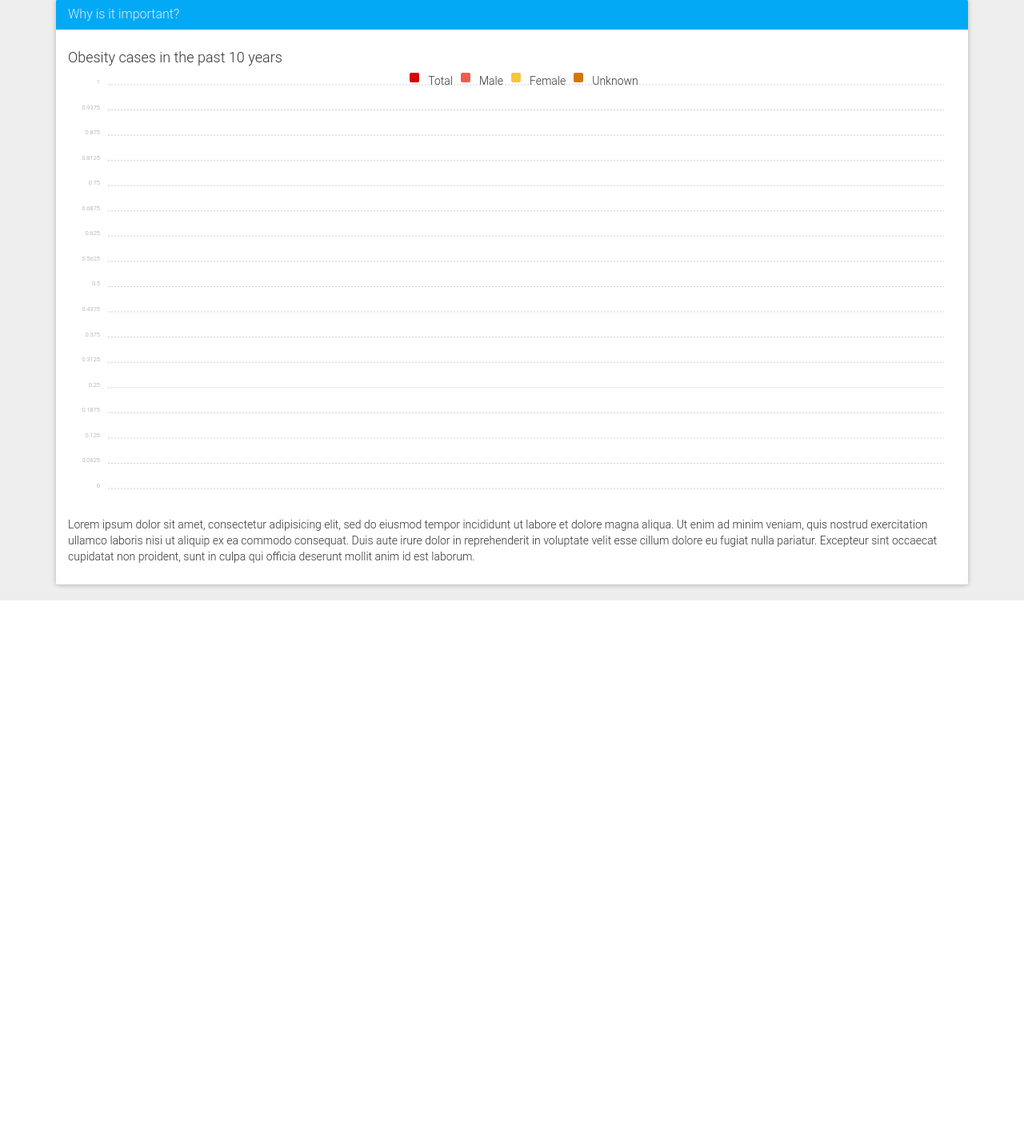
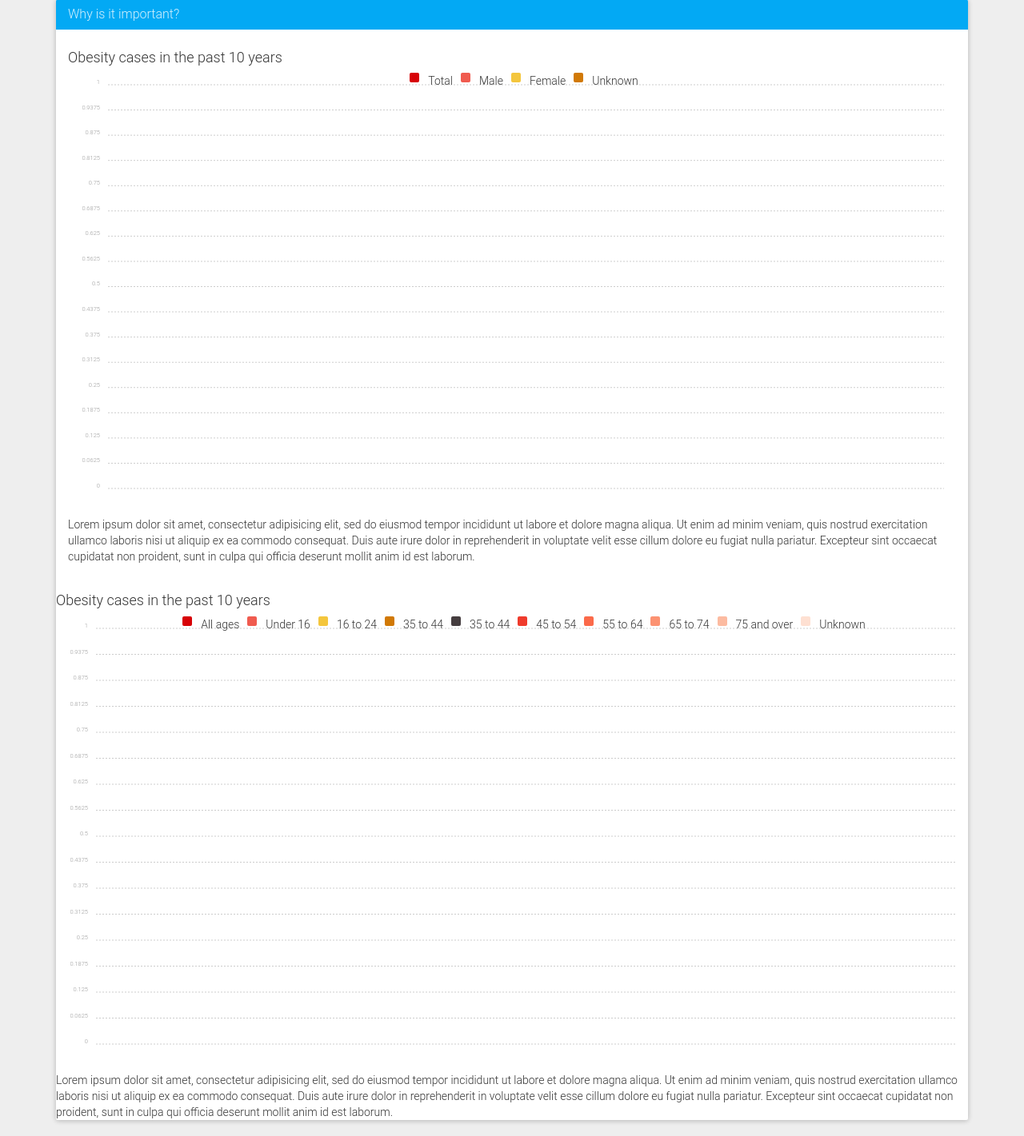
Before and after one commit to elahmo/dsfood, a Flask app: page /presentation in a window 1280 px wide. Shown: the part 478-1899 px from the top of the page at 80% size. Before the commit the page ends 1229 px from the top, so only its background shows below. Run offline with Flask 2, Linux system fonts and the light colour scheme; data that the repository does not hold is empty; some libraries are stand-ins or nearby versions.

```diff
--- a/app/app.py
+++ b/app/app.py
@@ -149,34 +149,31 @@ def presentation():
 		chart_data['health_female'].append(result['Female'].replace(',',''))
 		chart_data['health_unknown'].append(result['Unknown'].replace(',',''))
 
-	chart_data['consumption_years'] = []
-	chart_data['consumption_1'] = []
-	chart_data['consumption_2'] = []
-	chart_data['consumption_3'] = []
-	chart_data['consumption_4'] = []
-	chart_data['consumption_4'] = []
-	chart_data['consumption_5'] = []
-	chart_data['consumption_6'] = []
-	chart_data['consumption_7'] = []
-	chart_data['consumption_8'] = []
-	chart_data['consumption_9'] = []
-	chart_data['consumption_10'] = []
-	chart_data['consumption_11'] = []
+	chart_data['ages_years'] = []
+	chart_data['ages_all'] = []
+	chart_data['ages_16'] = []
+	chart_data['ages_24'] = []
+	chart_data['ages_34'] = []
+	chart_data['ages_44'] = []
+	chart_data['ages_54'] = []
+	chart_data['ages_64'] = []
+	chart_data['ages_74'] = []
+	chart_data['ages_over'] = []
+	chart_data['ages_unknown'] = []
 
-	query_consumption = db['QuantitySugarHousehold.csv'].find().sort('Year', 1)
-	for result in query_consumption:
-		chart_data['consumption_years'].append(result['Year'])
-		chart_data['consumption_1'].append(result['Sugar and preserves'])
-		chart_data['consumption_2'].append(result['Sugar'])
-		chart_data['consumption_3'].append(result['Jams and fruit curds'])
-		chart_data['consumption_4'].append(result['Marmalade'])
-		chart_data['consumption_5'].append(result['Syrup'])
-		chart_data['consumption_6'].append(result['Honey'])
-		chart_data['consumption_7'].append(result['Soft drinks'].replace('.',''))
-		chart_data['consumption_8'].append(result['Soft drinks c hc'])
-		chart_data['consumption_9'].append(result['Soft drinks nc hc'])
-		chart_data['consumption_10'].append(result['Soft drinks c lc'])
-		chart_data['consumption_11'].append(result['Soft drinks nc lc'])
+	query_age = db['health_diagnosis_gender_years_age.csv'].find().sort('Year', 1)
+	for result in query_age:
+		chart_data['ages_years'].append(result['Year'].replace(',',''))
+		chart_data['ages_all'].append(result['All ages'].replace(',',''))
+		chart_data['ages_16'].append(result['Under 16'].replace(',',''))
+		chart_data['ages_24'].append(result['16 to 24'].replace(',',''))
+		chart_data['ages_34'].append(result['35 to 44'].replace(',',''))
+		chart_data['ages_44'].append(result['35 to 44'].replace(',',''))
+		chart_data['ages_54'].append(result['45 to 54'].replace(',',''))
+		chart_data['ages_64'].append(result['55 to 64'].replace(',',''))
+		chart_data['ages_74'].append(result['65 to 74'].replace(',',''))
+		chart_data['ages_over'].append(result['75 and over'].replace(',',''))
+		chart_data['ages_unknown'].append(result['Unknown'].replace(',',''))
 
 	return render_template('p_index.html', chart_data = chart_data)
 
--- a/app/static/css/custom.css
+++ b/app/static/css/custom.css
@@ -55,6 +55,27 @@
 .ct-legend .ct-series-4:before {
    background-color: #453d3f;
    border-color: #453d3f;
+}
+
+.ct-legend .ct-series-5:before {
+   background-color: #ef3b2c;
+   border-color: #ef3b2c;
+}
+.ct-legend .ct-series-6:before {
+   background-color: #fb6a4a;
+   border-color: #fb6a4a;
+}
+.ct-legend .ct-series-7:before {
+   background-color: #fc9272;
+   border-color: #fc9272;
+}
+.ct-legend .ct-series-8:before {
+   background-color: #fcbba1;
+   border-color: #fcbba1;
+}
+.ct-legend .ct-series-9:before {
+   background-color: #fee0d2;
+   border-color: #fee0d2;
 }
 
 .crazyPink li.ct-series-0:before {
--- a/app/templates/p_index.html
+++ b/app/templates/p_index.html
@@ -80,6 +80,56 @@
 	    cillum dolore eu fugiat nulla pariatur. Excepteur sint occaecat cupidatat non
 	    proident, sunt in culpa qui officia deserunt mollit anim id est laborum.</p>
 	  </div>
+
+	  <h4>Obesity cases in the past 10 years</h4>
+	  	<div class="ct-chart ct-octave obesity-chart-index2"></div>
+	  	<script type="text/javascript">
+	  		var data2 = {
+			  labels: [{%for year in chart_data['age_years']%}'{{year}}',{%endfor%}],
+			  series: [
+				  [{{chart_data['ages_all']|join(', ')}}],
+				  [{{chart_data['ages_16']|join(', ')}}],
+				  [{{chart_data['ages_24']|join(', ')}}],
+				  [{{chart_data['ages_34']|join(', ')}}],
+				  [{{chart_data['ages_44']|join(', ')}}],
+				  [{{chart_data['ages_54']|join(', ')}}],
+				  [{{chart_data['ages_64']|join(', ')}}],
+				  [{{chart_data['ages_74']|join(', ')}}],
+				  [{{chart_data['ages_over']|join(', ')}}],
+				  [{{chart_data['ages_unknown']|join(', ')}}]
+			  ]
+			};
+			var options2 = {
+				plugins : [
+					Chartist.plugins.legend({
+			            legendNames: ['All ages', 'Under 16', '16 to 24', '35 to 44', '35 to 44', '45 to 54', '55 to 64', '65 to 74', '75 and over', 'Unknown'],
+			            position: 'top'
+			        }),
+			        Chartist.plugins.tooltip()
+				]
+			};
+			var chart2 = Chartist.Line('.obesity-chart-index2', data2, options2);
+			chart2.on('draw', function(data) {
+			  if(data.type === 'line' || data.type === 'area') {
+			    data.element.animate({
+			      d: {
+			        begin: 200 * data.index,
+			        dur: 500,
+			        from: data.path.clone().scale(1, 0).translate(0, data.chartRect.height()).stringify(),
+			        to: data.path.clone().stringify(),
+			        easing: Chartist.Svg.Easing.easeOutQuint
+			      }
+			    });
+			  }
+			});
+	  	</script>
+	    <p>Lorem ipsum dolor sit amet, consectetur adipisicing elit, sed do eiusmod
+	    tempor incididunt ut labore et dolore magna aliqua. Ut enim ad minim veniam,
+	    quis nostrud exercitation ullamco laboris nisi ut aliquip ex ea commodo
+	    consequat. Duis aute irure dolor in reprehenderit in voluptate velit esse
+	    cillum dolore eu fugiat nulla pariatur. Excepteur sint occaecat cupidatat non
+	    proident, sunt in culpa qui officia deserunt mollit anim id est laborum.</p>
+	  </div>
 	</div>
 </div>
 {% endblock %}
```
